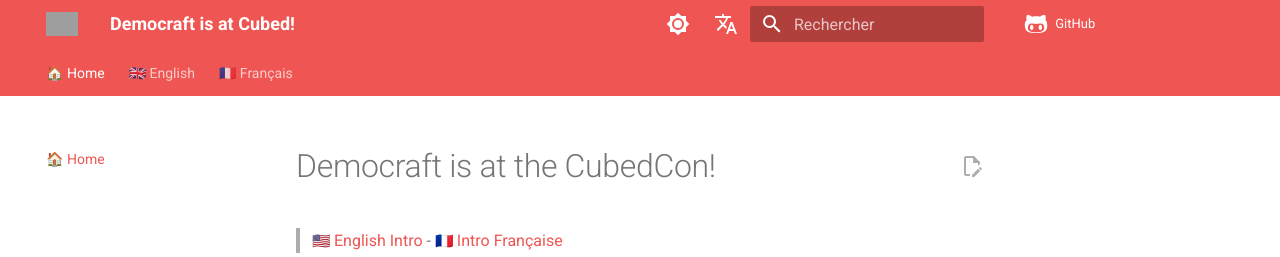
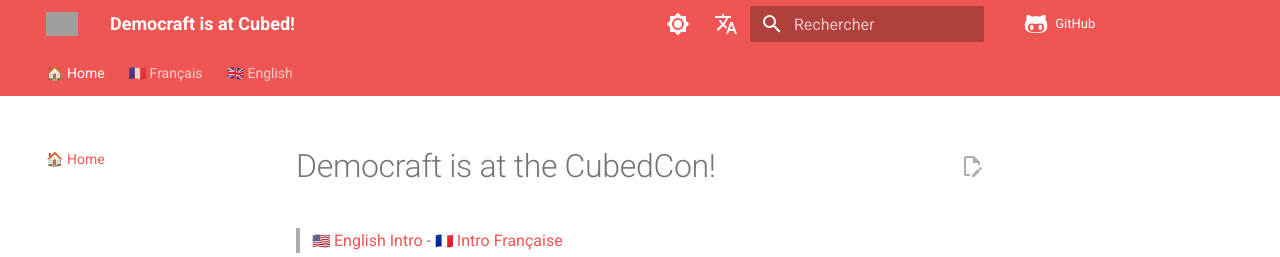
Before and after one commit to democraftmc/cubed-doc, an MkDocs documentation site: the page built from docs/docs/index.md, in a window 1280 px wide. Shown: the top 257 px of the page. Built offline with MkDocs 1.6.1 and Material for MkDocs 9.7.7, drawn with Linux system fonts in a browser that asks for light colours; emoji names are drawn with the system emoji font; comment, search, counter and statistics services are not loaded; some of the changed lines change nothing that is shown; grey boxes are pictures that could not be loaded.

Commit message:
🚧 Switch navbar elements

```diff
--- a/docs/mkdocs.yml
+++ b/docs/mkdocs.yml
@@ -54,10 +54,10 @@
 nav:
   - 🏠 Home: index.md
   # - About MkDocs: about-mkdocs.md
+  - 🇨🇵 Français:
+      - À Propos: fr/index.md
   - 🇬🇧 English:
       - About: en/index.md
-  - 🇨🇵 Français:
-      - À Propos: fr/index.md
       # - Installation: tutorial/installation.md
       # - Set up project: tutorial/setup-project.md
       # - Advanced: tutorial/advanced.md
```
